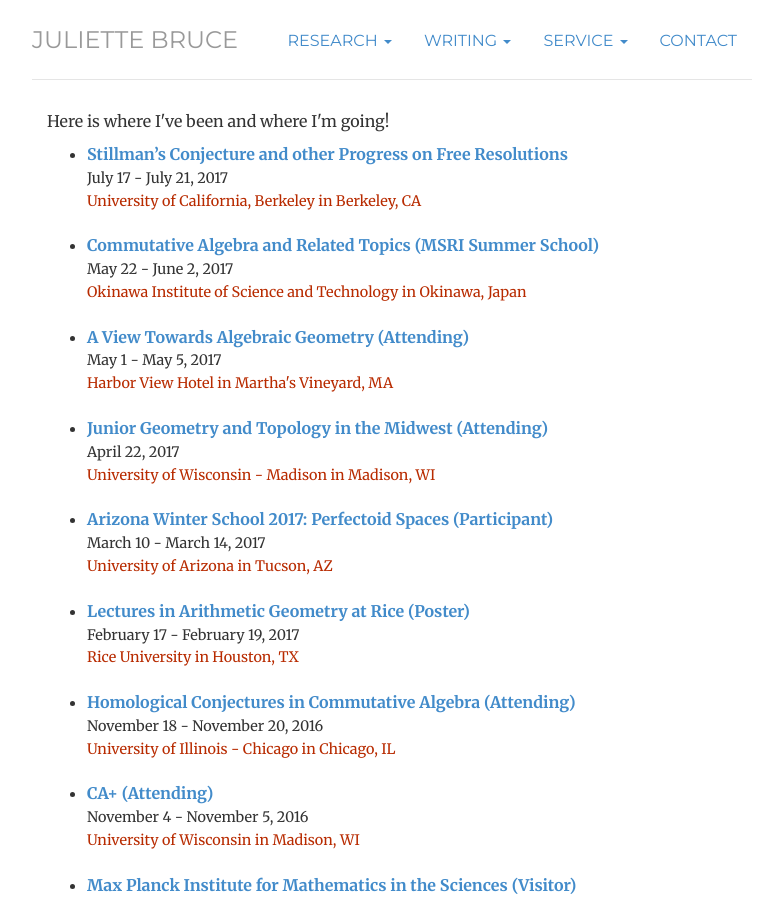
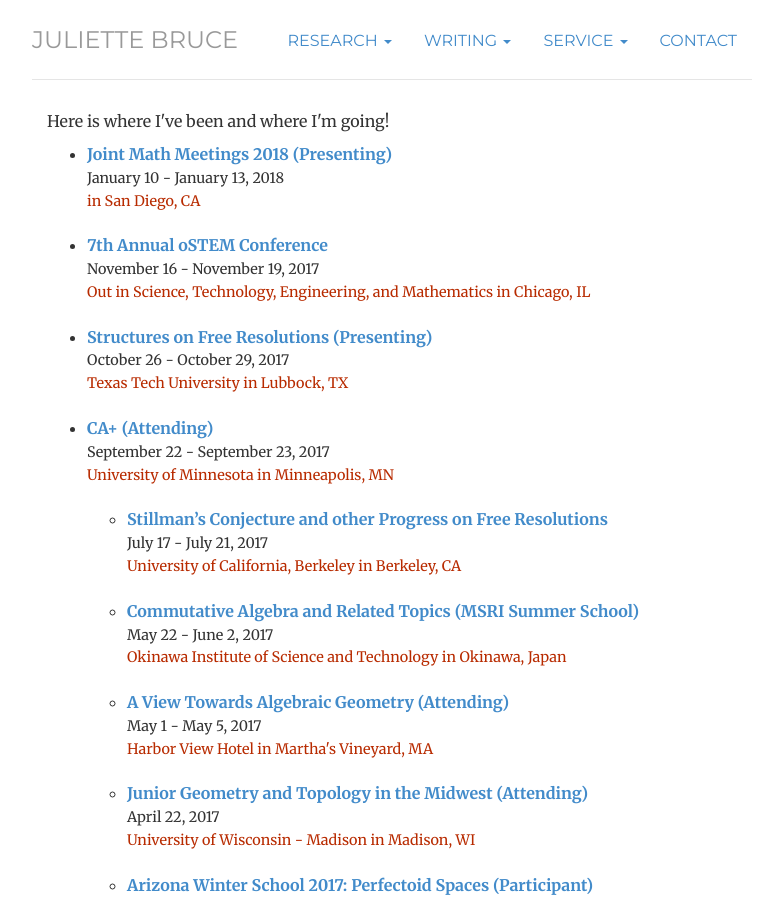
Before and after one commit to julietteBruce/old-homepage, a Jekyll site: the page built from travel/index.html, in a window 1280 px wide and 900 px high. Shown: the whole window, without its empty margins (248-1012 px from the left). Built offline with Jekyll 4.4.1, drawn with Linux system fonts in a browser that asks for light colours.

Commit message:
Updated Travel

```diff
--- a/travel/index.html
+++ b/travel/index.html
@@ -6,6 +6,48 @@ description: Juliette Bruce's Travel Page
 ---
 <div class="container">
 <p>Here is where I've been and where I'm going!</p>
+
+<ul>
+
+<li>
+<div class="paper">
+<span class="title"> <a href="http://jointmathematicsmeetings.org/jmm">Joint Math Meetings 2018 (Presenting)</a></span>
+<br /><span class="coauthor">January 10 - January 13, 2018</span><br />
+<span class="journal">in San Diego, CA</span><br/>
+</div>
+</li>
+
+<br>
+
+<li>
+<div class="paper">
+<span class="title"> <a href="https://www.ostem.org/conference-2017">7th Annual oSTEM Conference</a></span>
+<br /><span class="coauthor">November 16 - November 19, 2017</span><br />
+<span class="journal">Out in Science, Technology, Engineering, and Mathematics in Chicago, IL</span><br/>
+</div>
+</li>
+
+<br>
+
+<li>
+<div class="paper">
+<span class="title"> <a href="https://sites.google.com/view/structures-on-free-resolutions">Structures on Free Resolutions (Presenting)</a></span>
+<br /><span class="coauthor">October 26 - October 29, 2017</span><br />
+<span class="journal">Texas Tech University in Lubbock, TX</span><br/>
+</div>
+</li>
+
+<br>
+
+<li>
+<div class="paper">
+<span class="title"> <a href="http://www-users.math.umn.edu/~cberkesc/CA/CA2017.html">CA+ (Attending)</a></span>
+<br /><span class="coauthor">September 22 - September 23, 2017</span><br />
+<span class="journal">University of Minnesota in Minneapolis, MN</span><br/>
+</div>
+</li>
+
+<br>
 
 <ul>
 <li>
```
